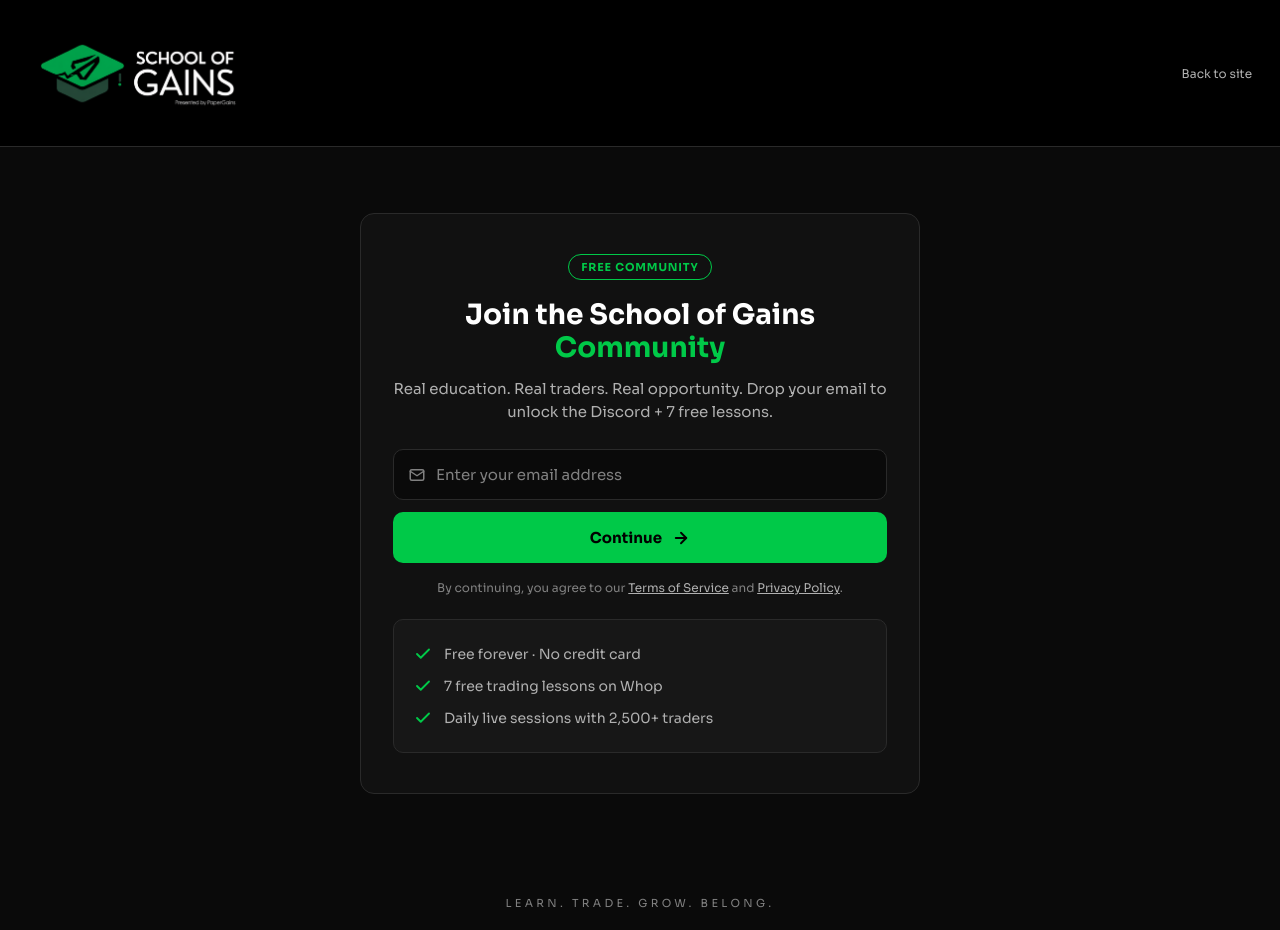
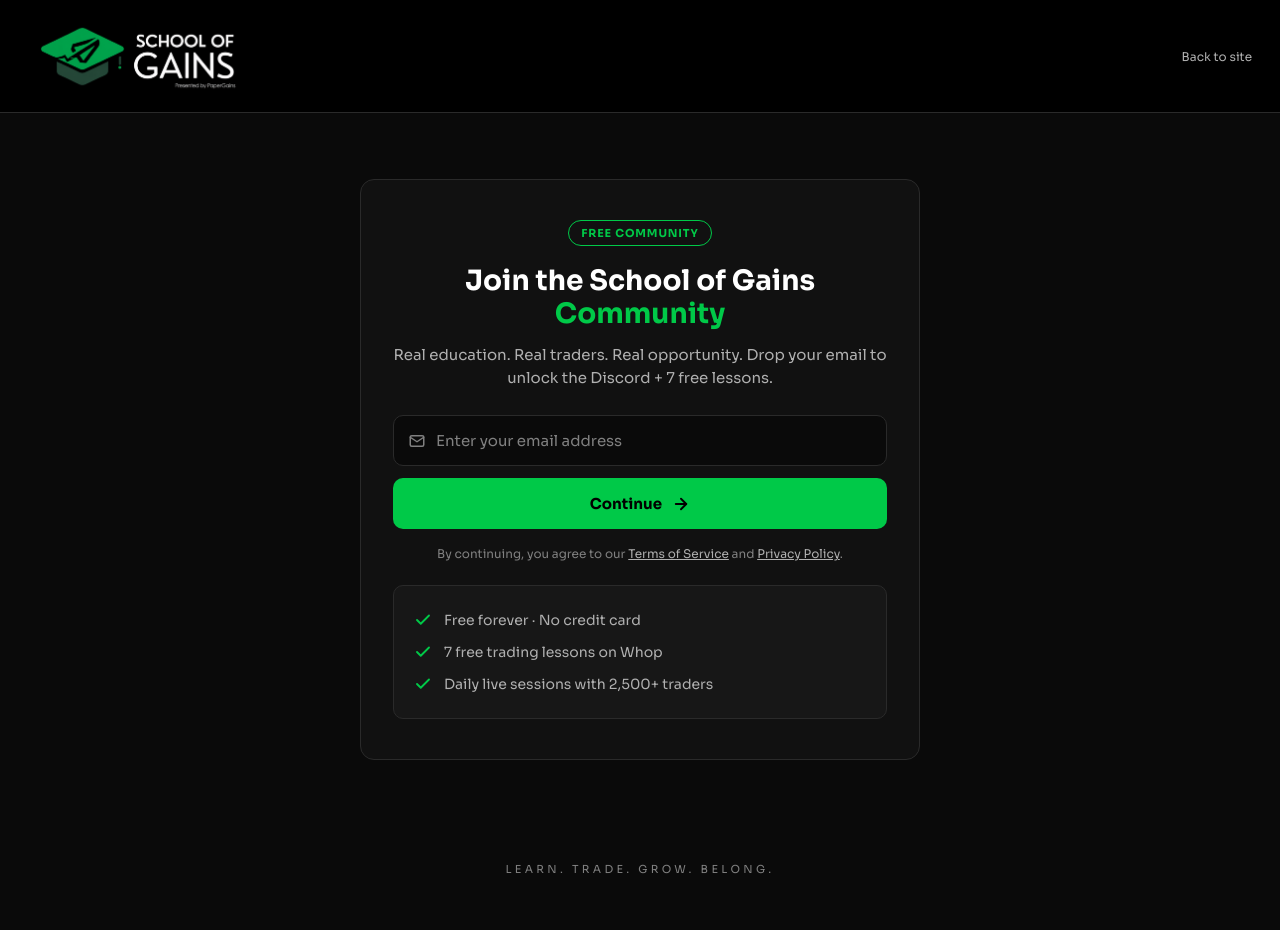
Before and after one commit to eNovoOs/school-of-gains-site, a website: page src/join/index.html in a window 1280 px wide. After the commit the page ends 896 px from the top, so only its background shows below. Drawn offline with Linux system fonts and the light colour scheme; files that its build step writes are made by us from their sources; files whose address does not match are found by name.

Commit message:
Apply shared School of Gains branding across main website

```diff
--- a/assets/brand.css
+++ b/assets/brand.css
@@ -4,3 +4,8 @@
 @media(max-width:680px){.sog-brand .sog-logo{width:190px!important}.nav:has(>.sog-brand){padding-inline:18px;gap:14px;flex-wrap:wrap}}
 /* A solid header keeps the supplied white wordmark crisp over legacy hero glows. */
 .nav:has(.sog-brand){background:#000!important}
+
+/* Crop only empty image padding, keeping the complete horizontal artwork visible. */
+.sog-brand{width:220px;height:76px;overflow:hidden;justify-content:center}
+.sog-brand .sog-logo{flex-shrink:0}
+@media(max-width:680px){.sog-brand{width:190px;height:66px}}
--- a/assets/brand.js
+++ b/assets/brand.js
@@ -1,7 +1,7 @@
 // Keep the supplied artwork after the mirrored site's runtime hydrates.
 (() => {
   function updateBrand() {
-    document.querySelectorAll('.nav-logo, .footer-logo, .nav .brand').forEach(brand => {
+    document.querySelectorAll('.nav-logo, .footer-logo, .nav .brand, #sog-header a:has(> img), nav a:has(> img[src="/logo.png"]), nav a:has(> img.sog-logo)').forEach(brand => {
       if (brand.querySelector('.sog-logo')?.getAttribute('src') === '/assets/sog-logo-horizontal.png') return;
       if (!brand.querySelector('img')) return;
       const image = document.createElement('img');
--- /dev/null
+++ b/assets/main-site.css
@@ -0,0 +1,45 @@
+/* Shared presentation for the main website and Discord onboarding.
+   Loaded into generated pages; frozen source and embedded forms remain intact. */
+@import url('https://fonts.googleapis.com/css2?family=Nunito+Sans:wght@400;500;600;700;800&family=Sora:wght@400;500;600;700;800&display=swap');
+:root {
+  --bg: #000;
+  --bg-card: #141414;
+  --bg-card-hover: #1a1a1a;
+  --bg-elevated: #1f1f1f;
+  --card: #141414;
+  --card-2: #1f1f1f;
+  --border: #2a2a2a;
+  --green: #00a83e;
+  --green-bright: #00c948;
+  --green-dark: #00a83e;
+  --green-dim: rgba(0,168,62,.15);
+  --text: #fff;
+  --white: #fff;
+  --muted: #b0b0b0;
+  --gray-light: #b0b0b0;
+  --gray: #808080;
+}
+html body { background:#000; color:#fff; font-family:'Nunito Sans',sans-serif; }
+h1,h2,h3,h4 { font-family:'Sora',sans-serif; font-weight:800; }
+.nav, .footer { font-family:'Nunito Sans',sans-serif; }
+.btn { font-family:'Sora',sans-serif; font-weight:800; border-radius:50px; }
+.btn-primary, .btn-green { background:linear-gradient(135deg,#00a83e,#00c948); color:#000; }
+.btn-primary:hover, .btn-green:hover { background:linear-gradient(135deg,#00c948,#00e050); box-shadow:0 0 30px rgba(0,201,72,.2); }
+.btn:focus-visible, .nav a:focus-visible, .footer a:focus-visible { outline:2px solid #00c948; outline-offset:5px; }
+/* Join pages use the same typography and surfaces as the acquisition pages. */
+body:has(> .wrap) .wrap { background:radial-gradient(ellipse at 50% 0%,rgba(0,168,62,.09),transparent 65%); }
+body:has(> .wrap) .card { border-radius:20px; }
+body:has(> .wrap) .btn { text-transform:uppercase; letter-spacing:.04em; }
+body:has(> .wrap) .field input { min-width:0; }
+@media(max-width:680px) {
+  .nav .container:has(.sog-brand) { gap:12px; flex-wrap:wrap; }
+  .nav .container:has(.sog-brand) > .btn { padding:12px 18px; font-size:11px; }
+}
+@media(prefers-reduced-motion:reduce) {
+  .btn { transition:none!important; }
+  .btn:hover { transform:none!important; }
+}
+/* Reserve breathing room beneath the fixed homepage navigation. */
+.hero:has(#heroTitle) { padding-top:140px!important; }
+#sog-header { background:#000!important; }
+#sog-header .sog-brand { height:64px; }
--- a/build.mjs
+++ b/build.mjs
@@ -124,7 +124,7 @@
   const oldAt=html.indexOf(old);
   if(oldAt<0) throw new Error('Expected legacy attribution include missing');
   const inHead=html.indexOf('</head>')>oldAt;
-  return html.replace(old,'<link rel="stylesheet" href="/acquisition/consent.css">\n<script src="/acquisition/attribution.js"'+(inHead?' defer':'')+'></script>');
+  return html.replace('</head>', '<link rel="stylesheet" href="/assets/main-site.css"></head>').replace(old,'<link rel="stylesheet" href="/acquisition/consent.css">\n<script src="/acquisition/attribution.js"'+(inHead?' defer':'')+'></script>');
 }
 // All frozen sources are verified before replacing generated output.
 await rm('public',{recursive:true,force:true});
```
Also changed, not shown: README.md.
